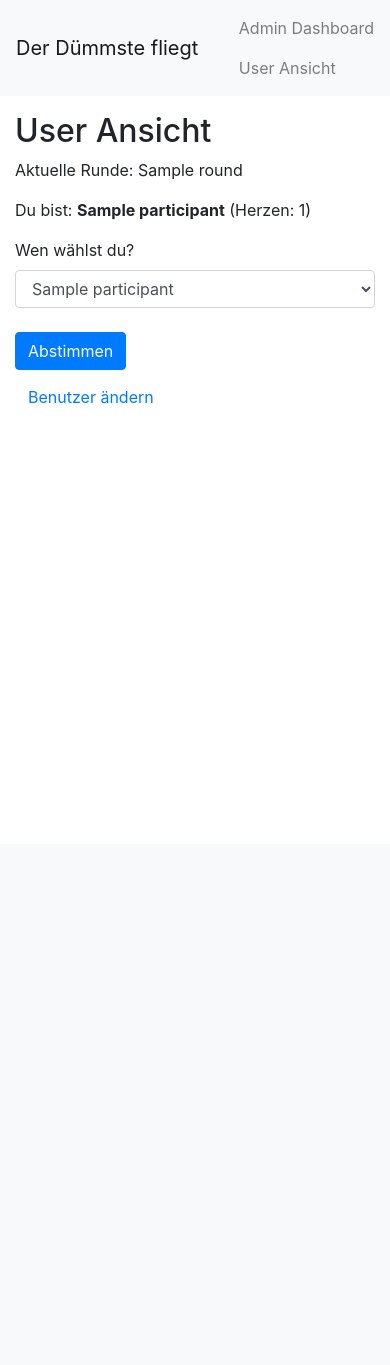
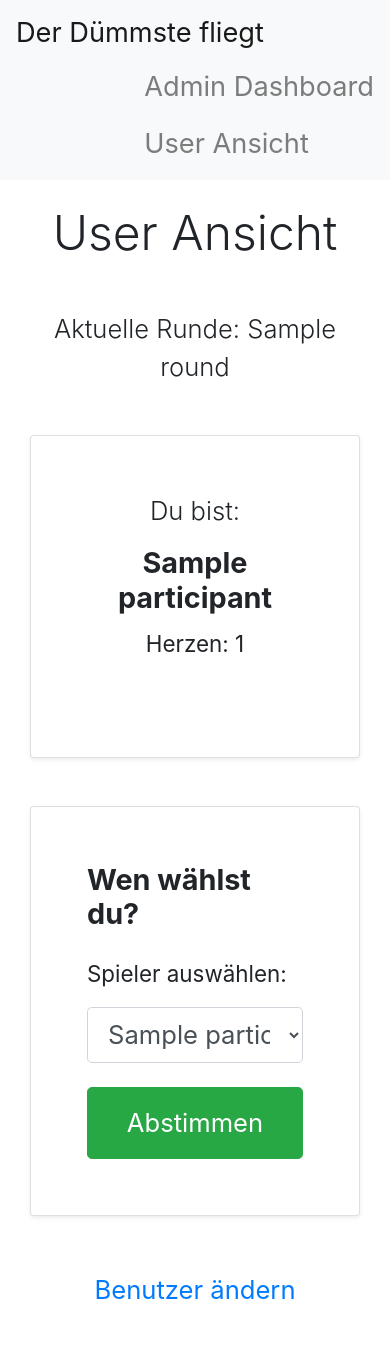
Before and after one commit to helmutkarl/DuemmsterFliegt, a Flask app: page /player_vote in a window 390 px wide. Before the commit the page ends 404 px from the top, so only its background shows below. Run offline with Flask 3, Linux system fonts and the light colour scheme; the visitor is signed in with stand-in values (Sample User, id 1); tables that the repository leaves empty hold one stand-in row (values such as "Sample post"); some libraries are stand-ins or nearby versions.

Commit message:
mobile friendly, bug fixes, db clear button, players can gete deleted

```diff
--- a/app.py
+++ b/app.py
@@ -124,18 +124,17 @@ def new_game():
             setting.start_hearts = start_hearts
             setting.lose_count = lose_count
 
-        # Herzen und Stimmen resetten
         participants = Participant.query.all()
         for p in participants:
             p.hearts = start_hearts
             p.votes = 0
         db.session.commit()
 
-        # Alle Votes löschen, damit keine ungültigen Verweise bestehen bleiben
+        # Votes löschen
         Vote.query.delete()
         db.session.commit()
 
-        # Alle Runden löschen
+        # Runden löschen
         Round.query.delete()
         db.session.commit()
 
@@ -188,6 +187,10 @@ def cast_vote():
     voted_for_id = request.form.get('participant')
     current_r = get_current_round()
 
+    if not current_r:
+        flash("Es ist derzeit keine Runde aktiv, du kannst nicht abstimmen!", "danger")
+        return redirect(url_for('player_vote'))
+
     voter = Participant.query.get(int(voter_id)) if voter_id else None
     if voter is not None and voter.hearts == 0:
         flash("Du hast keine Herzen mehr und kannst nicht mehr abstimmen!", "danger")
@@ -202,9 +205,9 @@ def cast_vote():
             db.session.commit()
             flash(f"Deine Stimme wurde für {voted_for.name} abgegeben!", "success")
         else:
-            flash("Ungültige Auswahl (entweder Spieler existiert nicht oder hat 0 Herzen).", "danger")
+            flash("Ungültige Auswahl oder Spieler kann nicht mehr gewählt werden.", "danger")
     else:
-        flash("Es ist ein Fehler beim Abstimmen aufgetreten!", "danger")
+        flash("Es ist derzeit keine Runde aktiv, du kannst nicht abstimmen!", "danger")
 
     return redirect(url_for('player_vote'))
 
@@ -219,7 +222,6 @@ def get_game_data():
         'participants': participants_data
     })
 
-# Endpunkt, um aktuelle Stimmen dynamisch zu laden
 @app.route('/get_current_votes', methods=['GET'])
 def get_current_votes():
     current_r = get_current_round()
@@ -233,7 +235,6 @@ def get_current_votes():
             'voter': v.voter.name,
             'voted_for': v.voted_for.name
         })
-    # Aktive Spieler
     active_participants = Participant.query.filter(Participant.hearts > 0).all()
     total_active = len(active_participants)
     votes_count = db.session.query(distinct(Vote.voter_id)).filter(Vote.round_id == current_r.id).count()
@@ -244,5 +245,37 @@ def get_current_votes():
         'total_active': total_active
     })
 
+@app.route('/delete_player/<int:player_id>', methods=['POST'])
+def delete_player(player_id):
+    if not is_admin_logged_in():
+        return redirect(url_for('admin_login'))
+    player = Participant.query.get(player_id)
+    if player:
+        # Entferne auch alle Votes, in denen dieser Spieler vorkommt
+        # Alternativ einfach löschen (durch cascade?), aber hier machen wir es manuell:
+        Vote.query.filter((Vote.voter_id == player_id) | (Vote.voted_for_id == player_id)).delete()
+        db.session.delete(player)
+        db.session.commit()
+        flash(f"Spieler {player.name} entfernt.", "info")
+    else:
+        flash("Spieler wurde nicht gefunden.", "danger")
+    return redirect(url_for('admin_dashboard'))
+
+@app.route('/delete_all_data', methods=['POST'])
+def delete_all_data():
+    if not is_admin_logged_in():
+        return redirect(url_for('admin_login'))
+    # Komplett DB neu erstellen
+    db.drop_all()
+    db.create_all()
+
+    # Erneut die Standard-GameSettings hinzufügen
+    setting = GameSetting(start_hearts=3, lose_count=1)
+    db.session.add(setting)
+    db.session.commit()
+
+    flash("Alle Daten wurden gelöscht und die DB neu erstellt!", "warning")
+    return redirect(url_for('admin_dashboard'))
+
 if __name__ == '__main__':
     app.run(debug=True, host="0.0.0.0")
--- /dev/null
+++ b/static/css/style.css
@@ -0,0 +1,72 @@
+body {
+    font-size: 1.4rem;
+    /* Grundsätzlich etwas größere Schrift für mobile */
+}
+
+.navbar-brand,
+.nav-link {
+    font-size: 1.6rem;
+    /* Noch größere Schrift im Header/Navi */
+}
+
+label,
+.btn,
+.card-title,
+.card-text {
+    font-size: 1.4rem;
+    /* Formulare, Buttons und Karteninhalte noch etwas größer */
+}
+
+@media (max-width: 576px) {
+    body {
+        font-size: 1.5rem;
+    }
+
+    .navbar-brand,
+    .nav-link {
+        font-size: 1.7rem;
+    }
+}
+
+/* Spezifische Anpassungen für player_vote.html */
+
+.player-vote-container h2.display-4 {
+    font-size: 3rem;
+    /* Noch größerer Titel */
+}
+
+.player-vote-container .lead {
+    font-size: 1.6rem;
+}
+
+.player-vote-container .card-title {
+    font-size: 1.8rem;
+    font-weight: bold;
+}
+
+.player-vote-container .card .form-control-lg {
+    font-size: 1.6rem;
+}
+
+.player-vote-container .btn-lg {
+    font-size: 1.6rem;
+    padding-top: 1rem;
+    padding-bottom: 1rem;
+}
+
+.player-vote-container .card {
+    margin-bottom: 2.5rem;
+    padding: 1.5rem;
+}
+
+.player-vote-container .card-body {
+    padding: 2rem;
+}
+
+.player-vote-container .text-center {
+    margin-bottom: 2.5rem;
+}
+
+.player-vote-container .btn-link {
+    font-size: 1.6rem;
+}
--- a/templates/base.html
+++ b/templates/base.html
@@ -5,6 +5,7 @@
     <meta charset="UTF-8">
     <title>{% block title %}Der Dümmste fliegt{% endblock %}</title>
     <link rel="stylesheet" href="https://stackpath.bootstrapcdn.com/bootstrap/4.5.2/css/bootstrap.min.css">
+    <link rel="stylesheet" href="{{ url_for('static', filename='css/style.css') }}">
     {% block head %}{% endblock %}
 </head>
 
--- a/templates/player_vote.html
+++ b/templates/player_vote.html
@@ -1,41 +1,61 @@
 {% extends "base.html" %}
 {% block title %}Abstimmen - Der Dümmste fliegt{% endblock %}
 {% block content %}
-<h2>User Ansicht</h2>
-<p>Aktuelle Runde: <span id="current-round">{{ current_round_name }}</span></p>
+<div class="container-fluid player-vote-container">
+    <h2 class="mt-4 mb-5 text-center display-4">User Ansicht</h2>
+    <div class="mb-5 text-center">
+        <p class="lead">Aktuelle Runde: <span id="current-round">{{ current_round_name }}</span></p>
+    </div>
 
     {% if current_player %}
-<p>Du bist: <b>{{ current_player.name }}</b> (Herzen: {{ current_player.hearts }})</p>
+    <div class="card mb-5 shadow-sm">
+        <div class="card-body text-center">
+            <p class="mb-3 lead">Du bist:</p>
+            <h4 class="card-title">{{ current_player.name }}</h4>
+            <p class="card-text">Herzen: {{ current_player.hearts }}</p>
+        </div>
+    </div>
     {% endif %}
 
     {% if step == 'select_player' %}
+    <div class="card mb-5 shadow-sm">
+        <div class="card-body">
+            <h5 class="card-title mb-4">Wer bist du?</h5>
             <form method="POST" action="{{ url_for('player_vote') }}">
-    <div class="form-group">
-        <label for="selected_player">Wer bist du?</label>
-        <select name="selected_player" id="selected_player" class="form-control">
+                <div class="form-group mb-4">
+                    <label for="selected_player" class="mb-3">Spieler auswählen:</label>
+                    <select name="selected_player" id="selected_player" class="form-control form-control-lg">
                         {% for participant in participants %}
                         <option value="{{ participant.id }}">{{ participant.name }}</option>
                         {% endfor %}
                     </select>
                 </div>
-    <button type="submit" class="btn btn-primary mt-2">Weiter</button>
+                <button type="submit" class="btn btn-primary btn-lg w-100">Weiter</button>
             </form>
+        </div>
+    </div>
     {% elif step == 'cast_vote' %}
+    <div class="card mb-5 shadow-sm">
+        <div class="card-body">
+            <h5 class="card-title mb-4">Wen wählst du?</h5>
             <form method="POST" action="{{ url_for('cast_vote') }}">
-    <div class="form-group">
-        <label for="participant">Wen wählst du?</label>
-        <select name="participant" id="participant" class="form-control">
+                <div class="form-group mb-4">
+                    <label for="participant" class="mb-3">Spieler auswählen:</label>
+                    <select name="participant" id="participant" class="form-control form-control-lg">
                         {% for participant in participants %}
                         <option value="{{ participant.id }}">{{ participant.name }}</option>
                         {% endfor %}
                     </select>
                 </div>
-    <button type="submit" class="btn btn-primary mt-2">Abstimmen</button>
+                <button type="submit" class="btn btn-success btn-lg w-100">Abstimmen</button>
             </form>
+        </div>
+    </div>
+    <div class="text-center mb-5">
+        <a href="{{ url_for('change_user') }}" class="btn btn-link">Benutzer ändern</a>
+    </div>
     {% endif %}
-{% if current_player or step == 'cast_vote' %}
-<a href="{{ url_for('change_user') }}" class="btn btn-link mt-2">Benutzer ändern</a>
-{% endif %}
+</div>
 {% endblock %}
 
 {% block scripts %}
```
Also changed, not shown: add_round.py (+7 -3 lines), templates/admin_dashboard.html (+33 -8 lines). Lines whose indentation alone changed are shown as unchanged.
